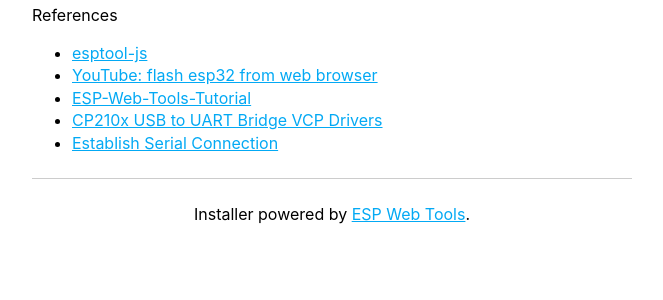
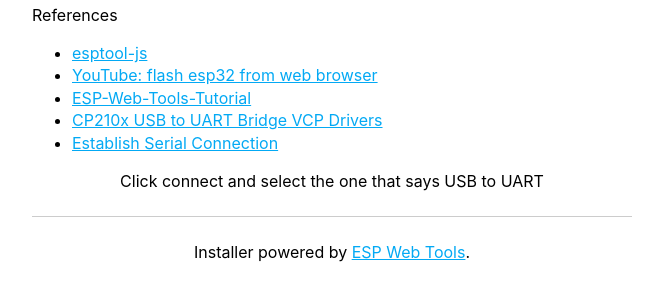
Before and after one commit to Odyssey-Espresso/odyssey-espresso.github.io, a plain HTML site: page esp-web-tools/index.html in a window 1280 px wide. Shown: the part 96-396 px from the top of the page, without its empty margins (308-971 px from the left). Drawn offline with Linux system fonts and the light colour scheme.

Commit message:
update directions

```diff
--- a/esp-web-tools/index.html
+++ b/esp-web-tools/index.html
@@ -35,6 +35,7 @@
           >
         </li>
       </ul>
+      <p align="center">Click connect and select the one that says USB to UART</p>
       <p class="button-row" align="center">
         <esp-web-install-button manifest="./manifest.json"></esp-web-install-button>
       </p>
```
